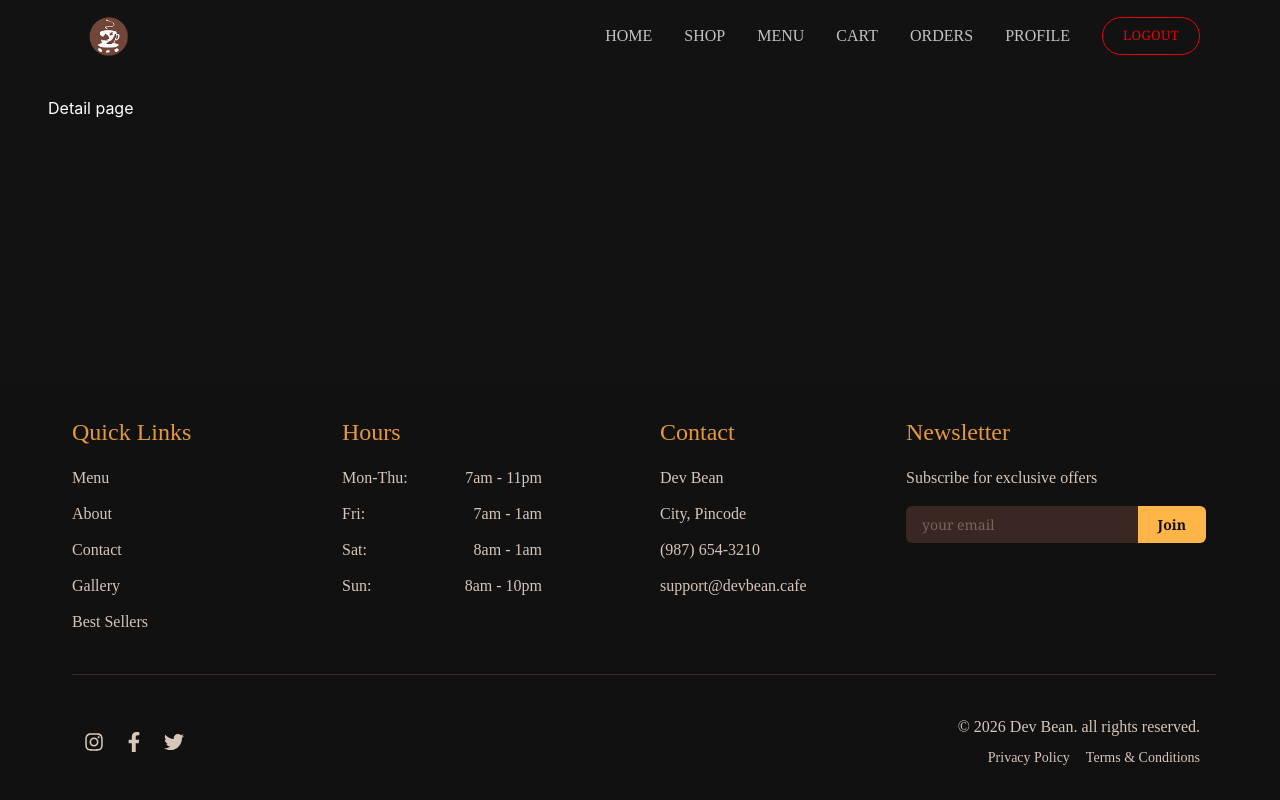
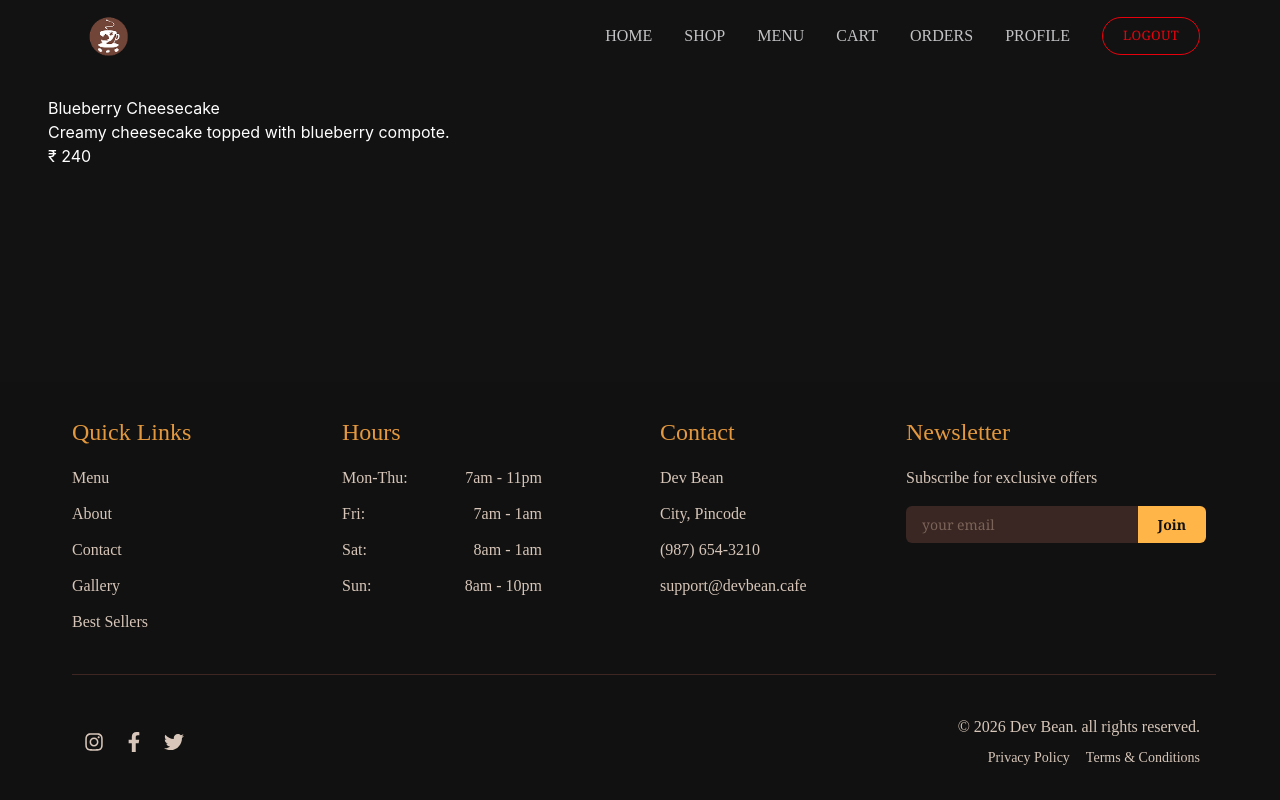
Before and after one commit to abduletifabdella29-lab/DevBean-Cafe, a React (Vite) app: page /product/1 in a window 1280 px wide. Built offline with nearby package versions, Linux system fonts and the light colour scheme.

Commit message:
feat: implement product details display on Detail page

```diff
--- a/src/Pages/Detail/Detail.jsx
+++ b/src/Pages/Detail/Detail.jsx
@@ -1,7 +1,17 @@
+import { useParams } from 'react-router-dom'
+import { products } from '../Shop/ShopData.js'
+
 export default function Detail() {
+
+    const { id } = useParams();
+
+    const product = products.find((p) => p.id === Number(id));
+
     return (
         <main className="px-12 py-6">
-            <h1 className="text-white">Detail page</h1>
+            <h1 className="text-white">{product.name}</h1>
+            <p className="text-white">{product.description}</p>
+            <p className="text-white">₹ {product.price}</p>
         </main>
     )
 }
```
